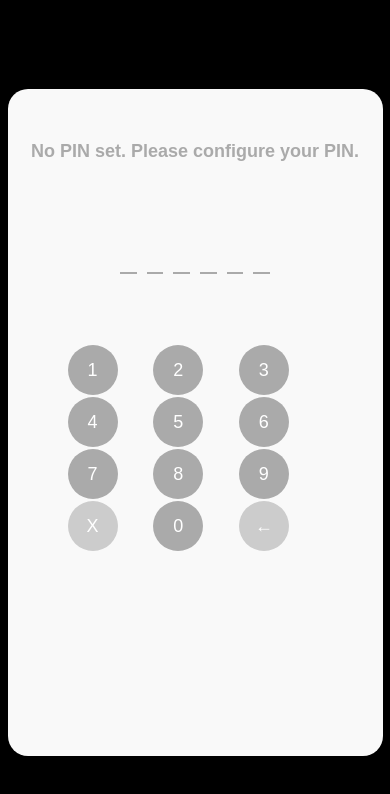
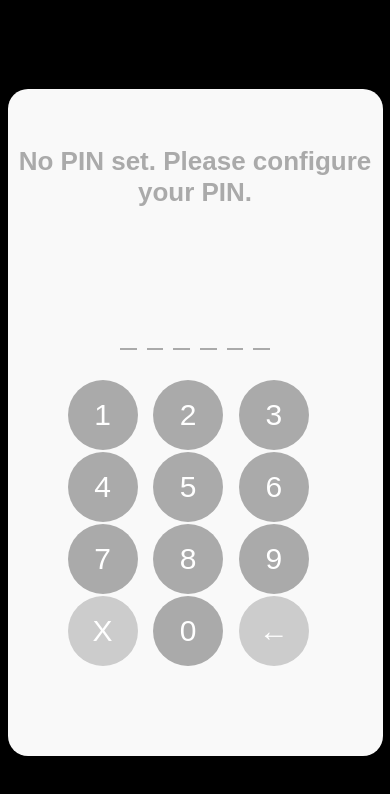
Before and after one commit to k3255/k3255.github.io, a plain HTML site: page pin_auth.html in a window 390 px wide. Drawn offline with Linux system fonts and the light colour scheme.

Commit message:
Add files via upload

```diff
--- a/pin_auth.html
+++ b/pin_auth.html
@@ -88,14 +88,17 @@
             display: flex;
             justify-content: center;
             align-items: center;
+            touch-action: manipulation;
         }
 
         .main button.del {
             background-color: #cccccc;
+            touch-action: manipulation;
         }
 
         .main button.x {
             background-color: #cccccc;
+            touch-action: manipulation;
         }
 
         .footer {
@@ -104,22 +107,6 @@
             padding: 30px 10px 30px 20px;
         }
 
-        @media (max-width: 600px) {
-            .main button {
-                width: 50px;
-                height: 50px;
-                font-size: 18px;
-            }
-
-            .header h1 {
-                font-size: 18px;
-            }
-
-            .header .pin-input div {
-                width: 30px;
-                height: 30px;
-            }
-        }
     </style>
 </head>
 <body>
```
Also changed, not shown: detail_mdl.html (+1 -1 lines), detail_nid.html (+1 -1 lines), finger_popup.html (+1 -1 lines), index.html (+0 -17 lines), lock_popup.html (+1 -1 lines), pin_auth_vc.html (+3 -16 lines), pin_auth_vp.html (+3 -16 lines), pin_reg.html (+3 -16 lines).
